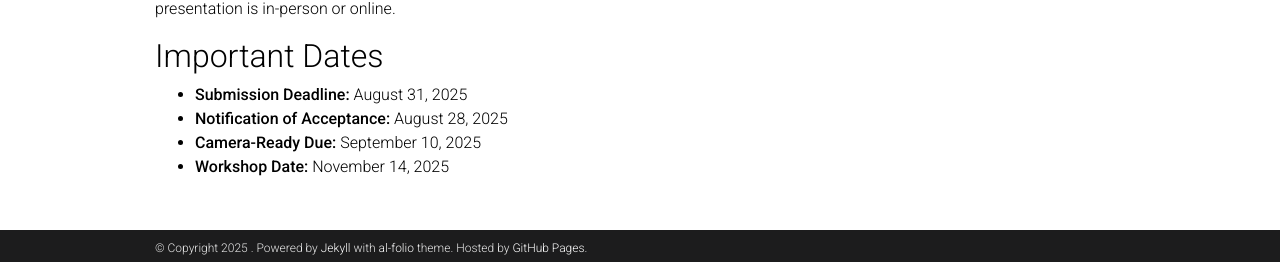
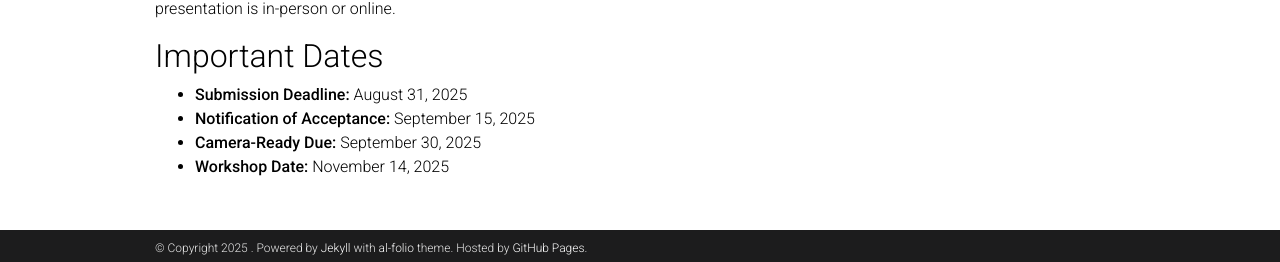
Before and after one commit to ieeedistill/ieeedistill.github.io, a Jekyll site: the page built from _pages/call_for_paper.md, in a window 1280 px wide and 900 px high, scrolled down 706 px. Shown: the part 635-897 px from the top of the window. Built offline with Jekyll 4.4.1, drawn with Linux system fonts in a browser that asks for light colours; comment, search, counter and statistics services are not loaded; a style sheet for code colours, icons or effects is not loaded.

Commit message:
Update call_for_paper.md

```diff
--- a/_pages/call_for_paper.md
+++ b/_pages/call_for_paper.md
@@ -51,6 +51,6 @@ This workshop is primarily an in-person event. We can accommodate remote present
 ## Important Dates
 
 - **Submission Deadline:** August 31, 2025
-- **Notification of Acceptance:** August 28, 2025
-- **Camera-Ready Due:** September 10, 2025
+- **Notification of Acceptance:** September 15, 2025
+- **Camera-Ready Due:** September 30, 2025
 - **Workshop Date:** November 14, 2025
```
